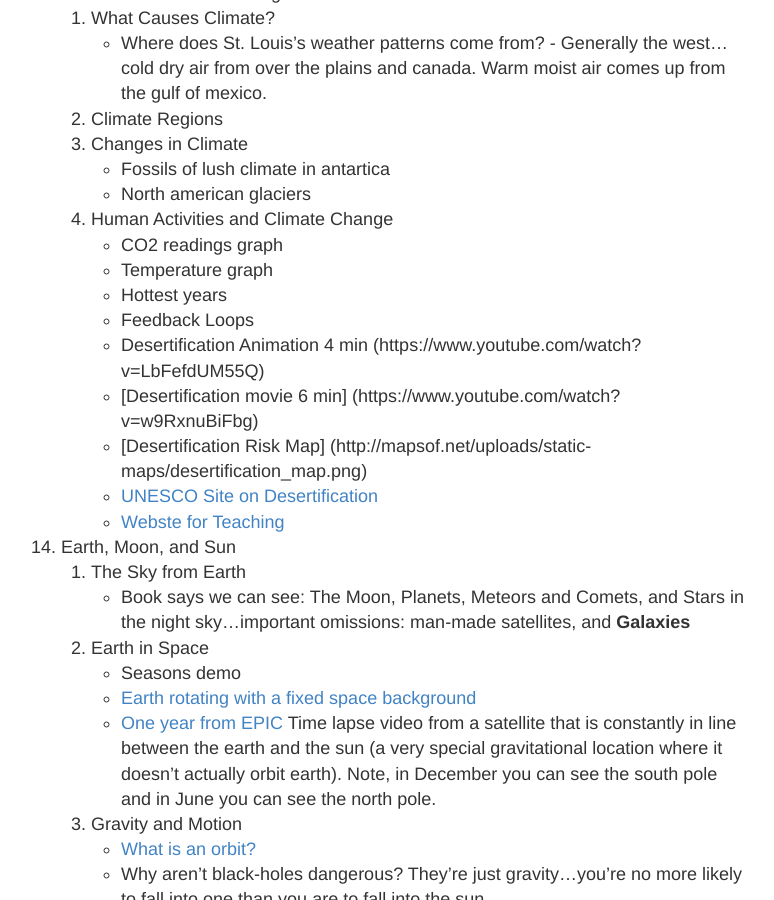
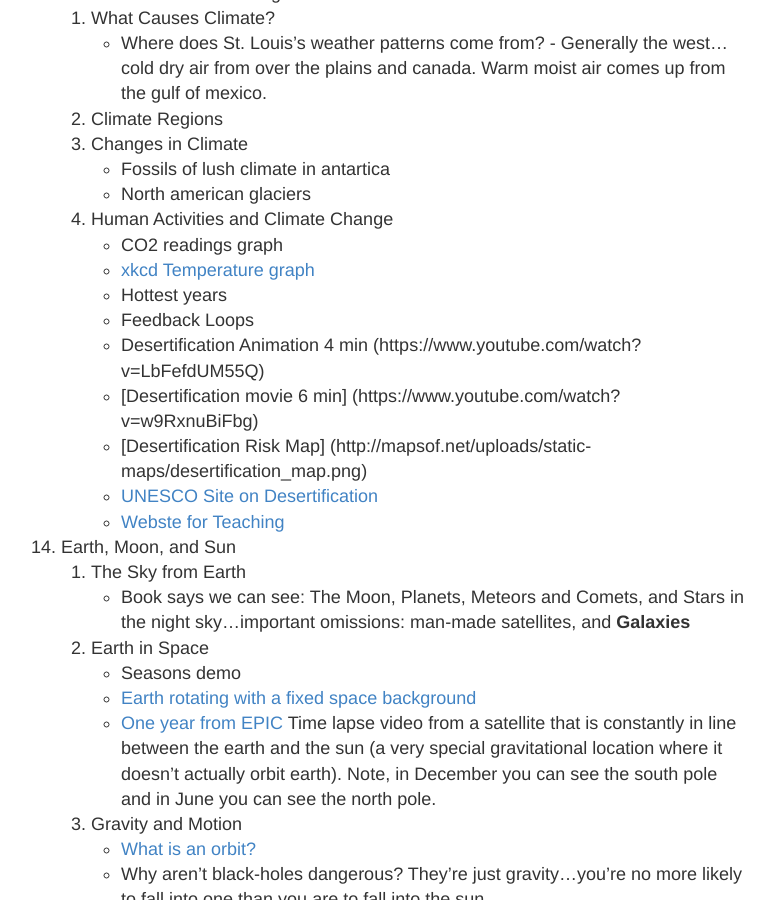
Before and after one commit to ctkstl/earth_science, a Jekyll site: the page built from resources.md, in a window 1280 px wide and 900 px high, scrolled down 6480 px. Shown: the whole window, without its empty margins (249-1023 px from the left). Built offline with Jekyll 4.4.1, drawn with Linux system fonts in a browser that asks for light colours.

Commit message:
xkcd temp

```diff
--- a/resources.md
+++ b/resources.md
@@ -205,7 +205,7 @@ permalink: /resources/
         *   North american glaciers
     4.  Human Activities and Climate Change
         *   CO2 readings graph
-        *   Temperature graph
+        *   [xkcd Temperature graph](http://xkcd.com/1732/)
         *   Hottest years
         *   Feedback Loops
         *   Desertification Animation 4 min (https://www.youtube.com/watch?v=LbFefdUM55Q)
```
